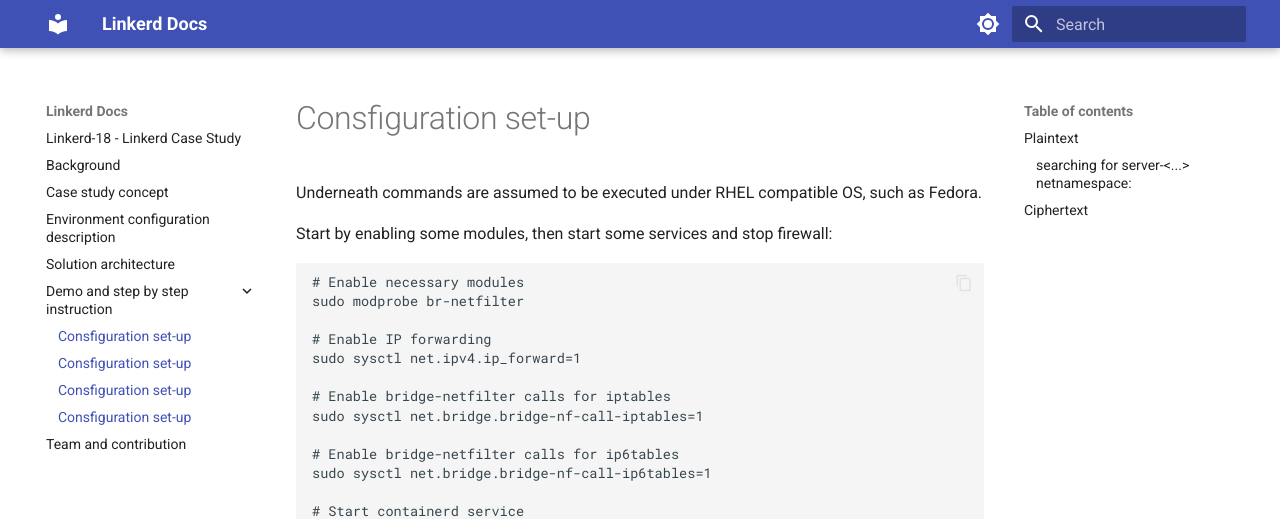
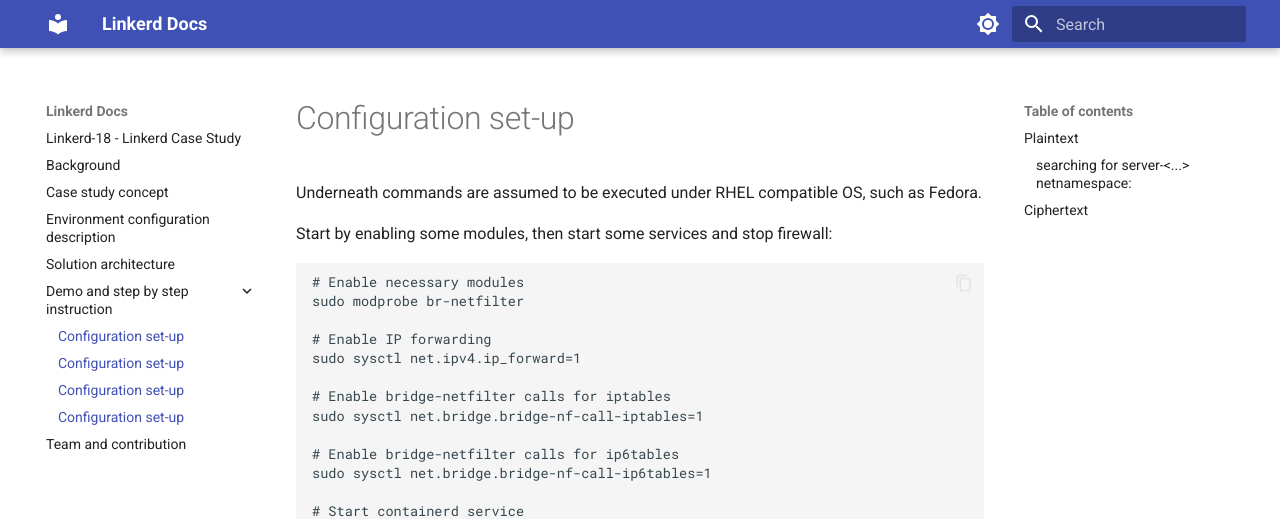
Before and after one commit to piotrkica/SUU_Linkerd, an MkDocs documentation site: the page built from docs/sniff.md, in a window 1280 px wide and 900 px high. Shown: the top 519 px of the window. Built offline with MkDocs 1.6.1 and Material for MkDocs 9.7.7, drawn with Linux system fonts in a browser that asks for light colours.

```diff
--- a/mkdocs.yml
+++ b/mkdocs.yml
@@ -27,7 +27,7 @@
   - Environment configuration description: "environment_configuration_description.md"
   - Solution architecture: "solution_architecture.md"
   - Demo and step by step instruction:
-      - "Consfiguration set-up": "sniff.md"
+      - "Configuration set-up": "sniff.md"
       - "Execution procedure": "sniff.md"
       - "Plaintext sniffing": "sniff.md"
       - "Ciphertext sniffing": "sniff.md"
```
Also changed, not shown: 1 other file.
